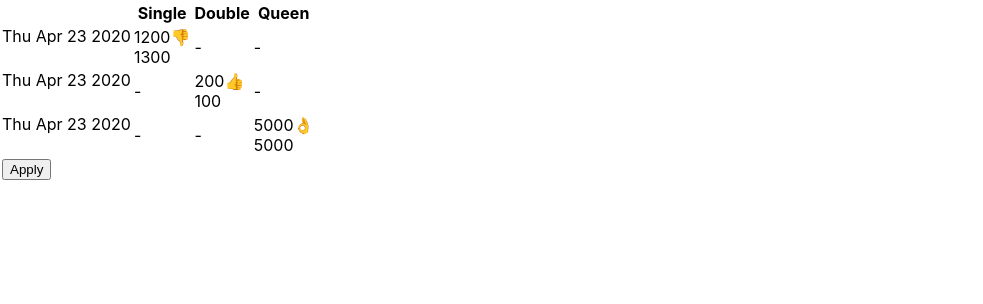
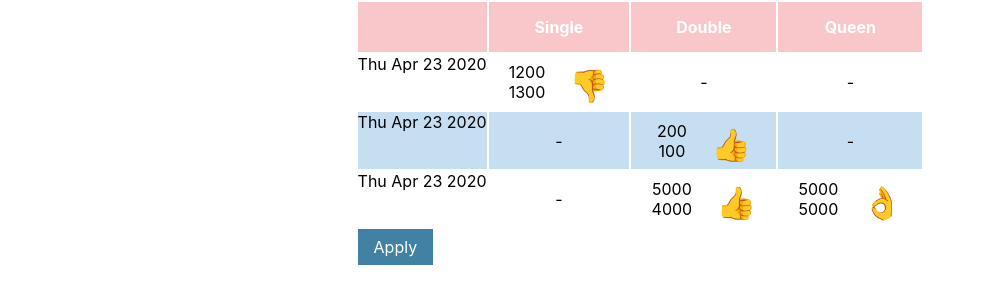
Before and after one commit to dslvt/front_test_task, a React (Create React App) app: page / in a window 1280 px wide. Shown: the top 304 px of the page, without its empty margins (0-983 px from the left). Built offline with nearby package versions, Linux system fonts and the light colour scheme.

Commit message:
added working button

```diff
--- a/src/App.css
+++ b/src/App.css
@@ -0,0 +1,50 @@
+td{
+  text-align: center;
+}
+tr:nth-child(even) {background-color: #c6def1;}
+
+th {
+  background-color: #f9c6c9;
+  color: white;
+}
+
+th {
+  height: 3em;
+}
+
+.Table{
+    display: flex;
+    justify-content: center;
+    overflow: auto;
+}
+
+.tbutton{
+  font-size: 20px;
+  z-index: 1;
+  position: relative;
+  font-size: inherit;
+  font-family: inherit;
+  color: white;
+  padding: 0.5em 1em;
+  outline: none;
+  border: none;
+  background-color: #4281a4;
+  overflow: hidden;
+  cursor: pointer;
+}
+
+button::after {
+  content: '';
+  z-index: -1;
+  background-color: hsla(0, 0%, 100%, 0.2);
+  position: absolute;
+  top: -50%;
+  bottom: -50%;
+  width: 1.25em;
+  transform: translate3d(-525%, 0, 0) rotate(35deg);
+}
+
+button:hover::after {
+  transition: transform 0.45s ease-in-out;
+  transform: translate3d(200%, 0, 0) rotate(35deg);
+}
--- a/src/App.js
+++ b/src/App.js
@@ -23,26 +23,31 @@ class Table extends React.Component{
   }
 
   sendData = () => {
-    console.table(this.state.clicked
+    let info = this.state.clicked
       .sort((a, b) => a - b)
-      .map((d) => {return this.props.data.filter((v) => v.id === d)[0]}));
+      .map((d) => {return this.props.data.filter((v) => v.id === d)[0]});
+    console.table(info);
+    alert(JSON.stringify(info));
   }
 
 
   render(){
-    let tableHeader = this.state.data.filter((v, i, a) => a.indexOf(v) === i).map((d)=>{
+    let tableHeader = this.state.data.map((d)=>{
       return d.category;
-    });
+    }).filter((v, i, a) => a.indexOf(v) === i);
+
     let firstRow = this.state.data
+      .map((d) => d.date)
       .filter((v, i, a) => a.indexOf(v) === i)
-      .sort((a, b) => a.date - b.date);
+      .sort((a, b) => a-b);
 
+    console.log(tableHeader, firstRow)
 
     let tableData = [...Array(tableHeader.length)].map(e => Array(firstRow.length));
     for(let i = 0; i < tableHeader.length; i++){
       for(let j = 0; j < firstRow.length; j++){
         let res = this.state.data.filter((d) => d.category === tableHeader[i])
-        res = res.filter((d) => d.date === firstRow[j].date);
+        res = res.filter((d) => d.date === firstRow[j]);
         if(res.length !== 0){
           tableData[i][j] = res[0];
         }else{
@@ -56,12 +61,12 @@ class Table extends React.Component{
         <table>
           <thead><tr>{["", ...tableHeader].map((d) => <th>{d}</th>)}</tr></thead>
           <tbody>
-            {tableData.map((row, i) => <tr>{[this.formatDate(firstRow[i].date) , ...row.map((card_data) => {
+            {tableData.map((row, i) => <tr>{[this.formatDate(firstRow[i]) , ...row.map((card_data) => {
               return card_data!==null? <td><TableCard cur_price={card_data.current_price} rec_price={card_data.recommend_price} date={card_data.date} key={card_data.id}
               checked={this.state.clicked.includes(card_data.id)}
               onclick={this.handleClick.bind(this, card_data.id)}></TableCard></td> : <td>-</td>})]}</tr>)}
           </tbody>
-          <button onClick={this.sendData}>Apply</button>
+          <button className="tbutton" onClick={this.sendData}>Apply</button>
         </table>
       </div>
     );
--- a/src/TableCard.css
+++ b/src/TableCard.css
@@ -1,13 +1,32 @@
 .tableCard{
     display: flex;
+    justify-content: center;
+    padding: 0.7em 1.2em;
 
+    cursor: pointer;
+    height:32px;
+    transition: all 0.2s ease-in-out;
 }
 
 .priceHolder{
     display: flex;
     flex-direction: column;
+    margin-right: 1.5em;
+    justify-content: center;
 }
 
 .checkedCard{
+  margin: -2px;
   background-color: beige;
+  border:2px solid #E0E0CC
 }
+
+.hoveredCard{
+    background-color: mintcream;
+    box-shadow: 1px 1px #53a7ea, 2px 2px #53a7ea, 3px 3px #53a7ea;
+    transform: translateX(-3px);
+}
+
+.sign{
+    font-size: 2em;
+}
--- a/src/TableCard.js
+++ b/src/TableCard.js
@@ -5,7 +5,7 @@ import './TableCard.css';
 class TableCard extends React.Component{
     constructor(props){
         super(props);
-        this.state = {...props};
+        this.state = {...props, hovered:false};
     }
 
     render(){
@@ -21,14 +21,21 @@ class TableCard extends React.Component{
         let date = new Date();
         date.setTime(Number(this.state.date));
         let st_time = `${date.getDay()}:${date.getMonth()}:${date.getYear()}`;
+        let card_class = ["tableCard"];
+        if(this.props.checked)
+            card_class.push("checkedCard");
+        else if(this.state.hovered)
+            card_class.push("hoveredCard")
+
 
         return(
-            <div className={this.props.checked?"tableCard checkedCard":"tableCard"} onClick={this.props.onclick}>
+            <div className={card_class.join(" ")} onClick={this.props.onclick} onMouseEnter={()=>this.setState({hovered:true})}
+                onMouseLeave={()=>this.setState({hovered:false})}>
                 <div className="priceHolder">
                     <div>{this.state.cur_price}</div>
                     <div>{this.state.rec_price}</div>
                 </div>
-                <div>{sign}</div>
+                <div className="sign">{sign}</div>
             </div>
         );
     }
--- a/src/data.js
+++ b/src/data.js
@@ -19,6 +19,13 @@ let data = [
         current_price: 5000,
         recommend_price: 5000,
         date: 1587669283015
+    },
+    {
+        id: 4,
+        category: "Queen",
+        current_price: 5000,
+        recommend_price: 4000,
+        date: 1587669236178
     }
 ]
 
```
